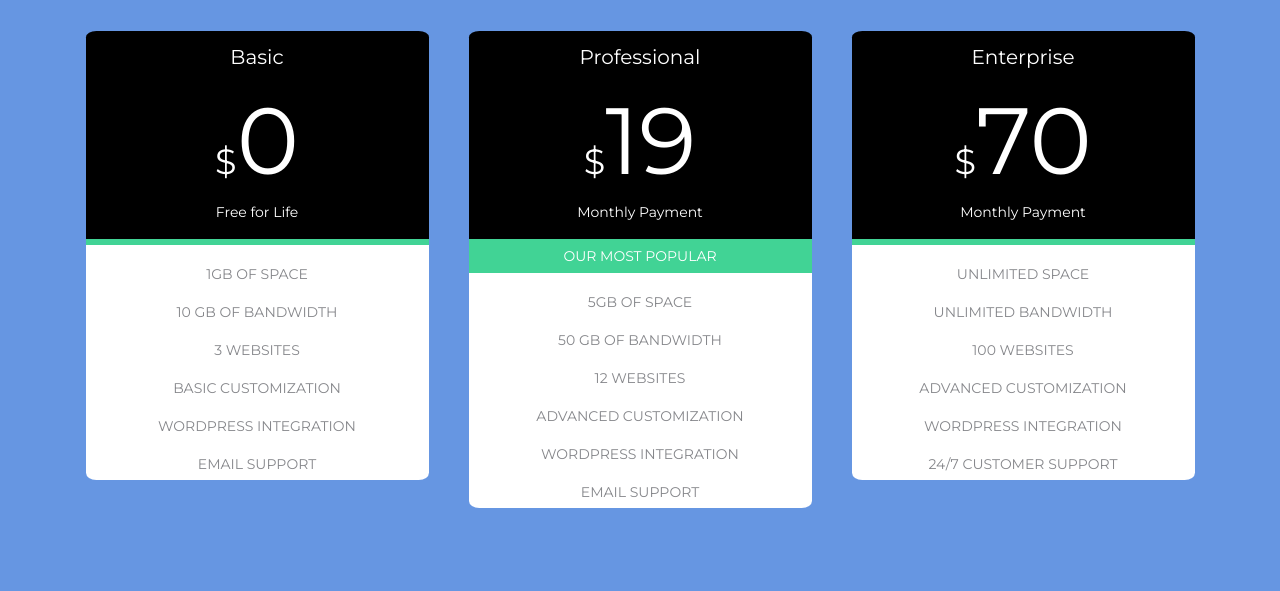
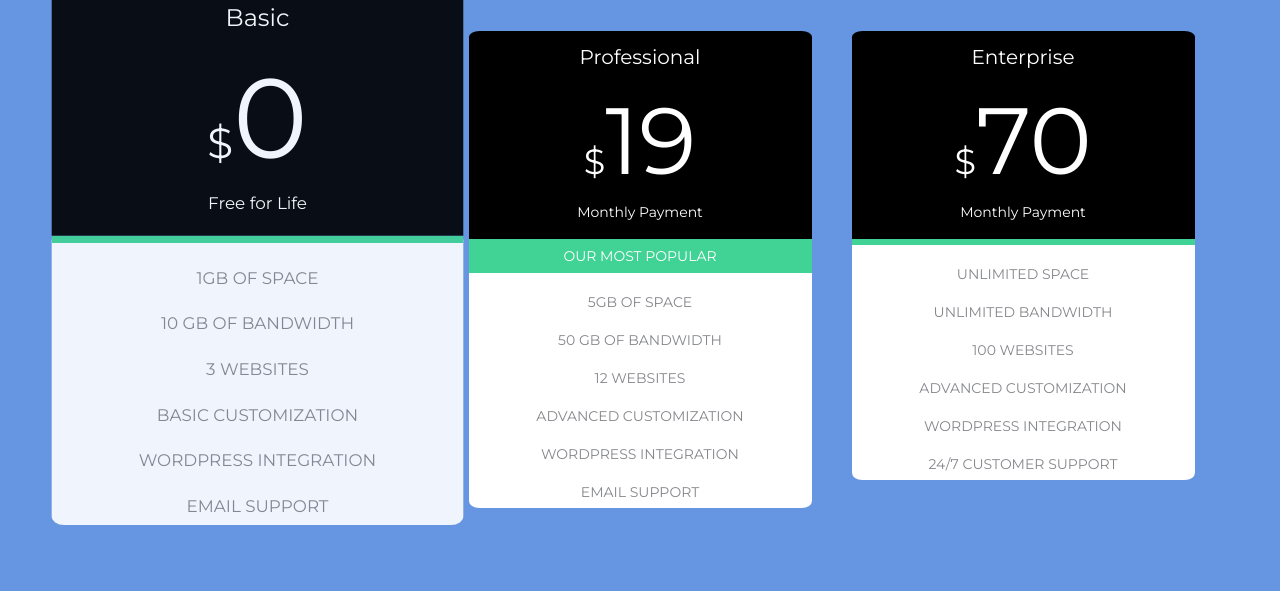
Before and after one commit to aurimasgud/baigiamasis, a plain HTML site: page index.html in a window 1280 px wide. In both pictures the pointer is over the element 257 px from the left and 2782 px from the top of the page. Shown: the part 2527-3118 px from the top of the page. Drawn offline with nearby package versions, Linux system fonts and the light colour scheme.

Commit message:
Pricing options užmestas hoveris

```diff
--- a/style.css
+++ b/style.css
@@ -573,9 +573,9 @@ h2 {
   width: 100%;
   background-color: #6696E2;
   min-height: 883px;
+}
 
 
-}
 
 .pricingoptions h2:after {
   content:'';
@@ -688,7 +688,11 @@ h2 {
 }
 
 
-
+.pricingoptions .content:hover {
+  opacity: 90%;
+  transform: scale(1.2);
+  transition: transform 1s ease-in-out;
+}
 
 
 
```
